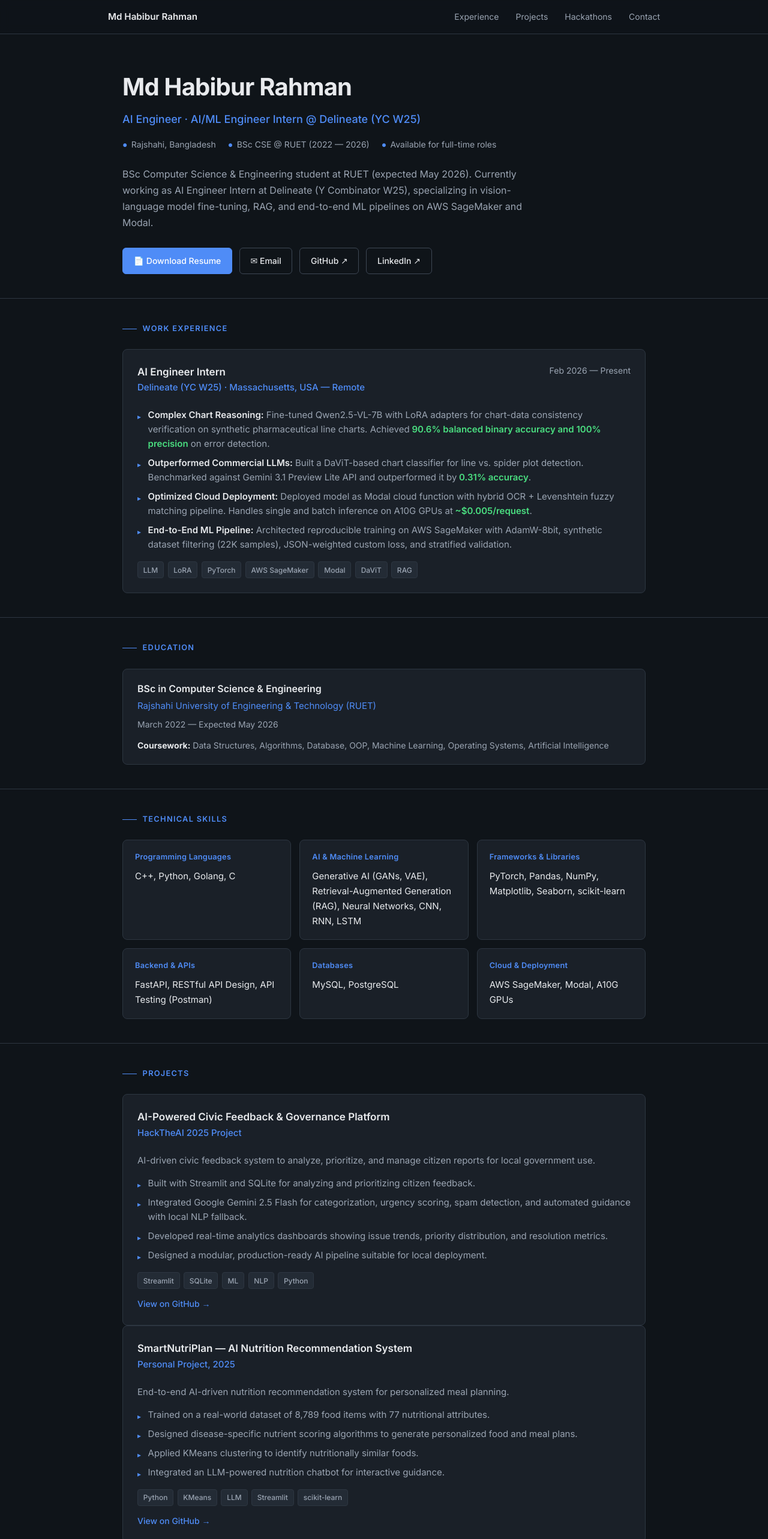
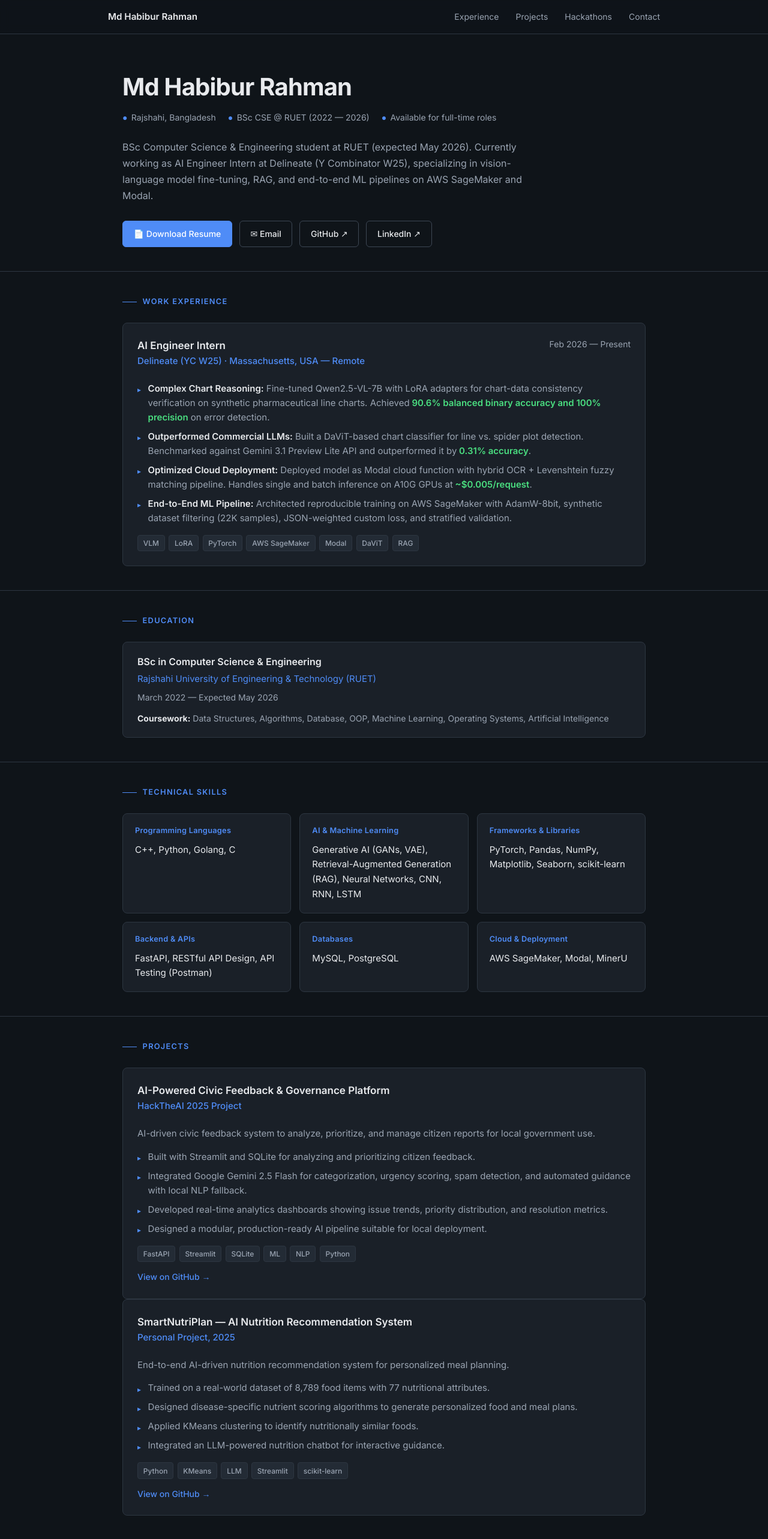
Before and after one commit to Habibur-02/Portfolio, a React (Vite) app: page / in a window 1280 px wide. Shown: the top 2566 px of the page at 60% size. Built offline with nearby package versions, Linux system fonts and the light colour scheme.

Commit message:
Update App.jsx

```diff
--- a/src/App.jsx
+++ b/src/App.jsx
@@ -58,7 +58,7 @@ const DATA = {
           end: '',
         },
       ],
-      tags: ['LLM', 'LoRA', 'PyTorch', 'AWS SageMaker', 'Modal', 'DaViT', 'RAG'],
+      tags: ['VLM', 'LoRA', 'PyTorch', 'AWS SageMaker', 'Modal', 'DaViT', 'RAG'],
     },
   ],
 
@@ -74,7 +74,7 @@ const DATA = {
         'Developed real-time analytics dashboards showing issue trends, priority distribution, and resolution metrics.',
         'Designed a modular, production-ready AI pipeline suitable for local deployment.',
       ],
-      tags: ['Streamlit', 'SQLite', 'ML', 'NLP', 'Python'],
+      tags: ['FastAPI', 'Streamlit', 'SQLite', 'ML', 'NLP', 'Python'],
       link: 'https://github.com/Habibur-02',
     },
     {
@@ -106,19 +106,19 @@ const DATA = {
       role: 'Political Meme Classification . Team RUET_TukTuk',
       description:
         'Built an image-based political meme detection system using CNN and vision-language models (VLMs) to classify political vs. non-political memes.',
-      result: 'Result: Top 20 of 150 teams',
+      result: 'Result: Finalist of 150 teams',
     },
     {
       name: 'HackTheAI 2025',
       role: 'AI Civic Feedback Project · Team Backprop',
       description: 'Built AI Civic Feedback Project for solving social problems in Bangladesh.',
-      result: 'Result:  Finalist, Top 50 of 250',
+      result: 'Result: Top 20 of 250',
     },
     {
       name: 'AI Engineering Hackathon 2025',
-      role: 'Intent-Based Search System',
+      role: 'Intent-Based Search System ',
       description: 'Developed an Intent-Based Searching System using NLP techniques.',
-      result: 'Result: Top 50',
+      result: 'Result: Top 30',
     },
   ],
 
@@ -173,7 +173,7 @@ function Hero() {
       <div className="container">
         <FadeIn>
           <h1 className="hero-name">{DATA.name}</h1>
-          <p className="hero-role">{DATA.role} · AI/ML Engineer Intern @ Delineate (YC W25)</p>
+          {/* <p className="hero-role">{DATA.role} · AI/ML Engineer Intern @ Delineate (YC W25)</p> */}
           <div className="hero-meta">
             <span className="hero-meta-item">
               <span className="hero-meta-icon">●</span> {DATA.location}
@@ -270,7 +270,7 @@ function Skills() {
     { title: 'Frameworks & Libraries', content: 'PyTorch, Pandas, NumPy, Matplotlib, Seaborn, scikit-learn' },
     { title: 'Backend & APIs', content: 'FastAPI, RESTful API Design, API Testing (Postman)' },
     { title: 'Databases', content: 'MySQL, PostgreSQL' },
-    { title: 'Cloud & Deployment', content: 'AWS SageMaker, Modal, A10G GPUs' },
+    { title: 'Cloud & Deployment', content: 'AWS SageMaker, Modal, MinerU' },
   ];
   return (
     <section id="skills">
```
